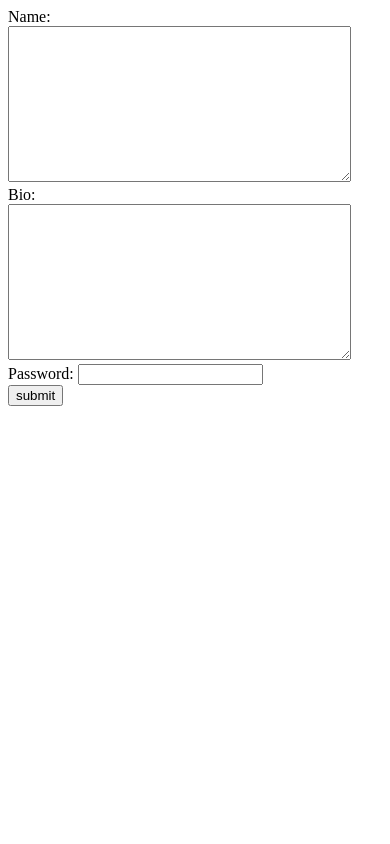
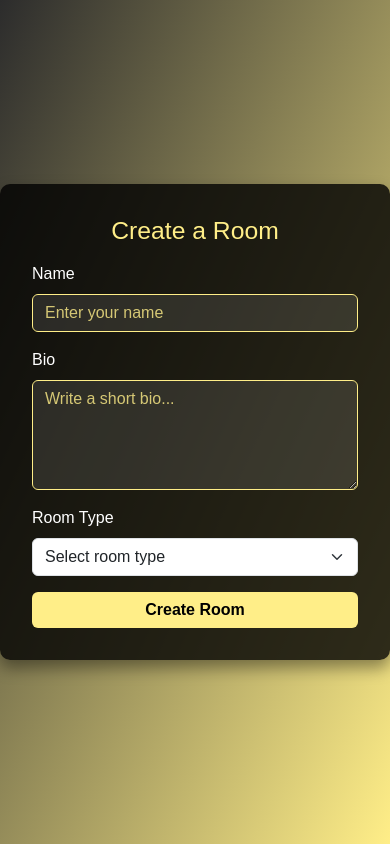
Before and after one commit to Rudraparbat/GroupChat, a Django app: page /crooms in a window 390 px wide. Run offline with Django 5.2, Linux system fonts and the light colour scheme; a user stored in the database is signed in.

```diff
--- a/chats/settings.py
+++ b/chats/settings.py
@@ -76,9 +76,7 @@ TEMPLATES = [
 ASGI_APPLICATION = 'chats.asgi.application'
 
 CSRF_TRUSTED_ORIGINS = [
-    'https://chatterbox-5ysg.onrender.com',
     'http://localhost:8000',
-    'https://groupchat-igdq.onrender.com',
     'https://test-chat-sys.onrender.com',
 ]
 REDIS_URL = os.getenv("REDIS_URL", "redis://localhost:6379/1")
--- /dev/null
+++ b/conn/generator.py
@@ -0,0 +1,4 @@
+import uuid
+class PasswordGenerator() :
+    def generate() :
+        return str(uuid.uuid4().hex)[:8]
--- a/conn/models.py
+++ b/conn/models.py
@@ -4,9 +4,18 @@ from django.db import models
 from django.contrib.auth.models import User
 
 class chatroom(models.Model) :
+    ROOM_TYPE_CHOICES = [
+        ('public', 'Public'),
+        ('private', 'Private'),
+    ]
     name = models.TextField(max_length=25)
     bio = models.TextField(max_length=200)
-    password = models.CharField(max_length=4)
+    room_id = models.CharField(max_length=4)
+    room_type = models.CharField(
+        max_length=10,
+        choices=ROOM_TYPE_CHOICES,
+        default='public',
+    )
     participants = models.ManyToManyField(User ,blank=False)
     updated = models.DateTimeField(auto_now=True)
     created = models.DateTimeField(auto_now_add=True)
--- a/conn/views.py
+++ b/conn/views.py
@@ -3,8 +3,8 @@ from django.contrib.auth.forms import UserCreationForm
 from django.contrib.auth import authenticate , login , logout
 from django.contrib.auth.decorators import login_required
 from .models import *
-from .forms import *
 import re
+from .generator import *
 def home(request) :
     if request.user.is_authenticated :
         return redirect('main')
@@ -15,7 +15,7 @@ def main(request) :
         rooms = chatroom.objects.filter(name__icontains=a)
         b= rooms.count()
     else :
-        rooms = chatroom.objects.all()
+        rooms = chatroom.objects.filter(room_type="public")
         b = rooms.count()
     return render(request , 'index.html' , {'room':rooms , 'b':b})
 @login_required(login_url='li')
@@ -27,20 +27,22 @@ def rooms(request , pk) :
         pasr = 'no'
     if request.method =='POST' :
         pas = request.POST.get('pa')
-        if pas == ct.password :
+        if pas == ct.room_id :
             return render(request , 'room.html' ,{'ct':ct , 'pasr':pasr})
         else :
             return HttpResponse("sorry you cant enter this room cause your enterd password is wrong my friend")
     return render(request , 'password.html',{'cts':ct})
 @login_required(login_url='li')
 def createroom(request):
-    form = roomfrom()
     if request.method=='POST' :
-        vform= roomfrom(request.POST)
-        if vform.is_valid() :
-            vform.save()
-            return redirect('main')
-    return render(request , 'from.html' ,{'from' : form})
+        room_name = request.POST.get('room_name')
+        bio = request.POST.get('bio')
+        room_id  = PasswordGenerator.generate()
+        room_type = request.POST.get('room_types')
+        Room = chatroom(name=room_name,bio=bio,room_id=room_id,room_type=room_type)
+        Room.save()
+        return redirect('main')
+    return render(request , 'from.html')
 def updatedr(request , pk) :
     upfor = chatroom.objects.get(id=pk)
     ufor = roomfrom(instance=upfor)
--- a/templates/from.html
+++ b/templates/from.html
@@ -3,16 +3,103 @@
 <head>
     <meta charset="UTF-8">
     <meta name="viewport" content="width=device-width, initial-scale=1.0">
-    <title>Document</title>
+    <title>Responsive Bootstrap Form</title>
+    <!-- Bootstrap CSS -->
+    <link href="https://cdn.jsdelivr.net/npm/bootstrap@5.3.2/dist/css/bootstrap.min.css" rel="stylesheet">
+    <!-- Custom CSS -->
+    <style>
+        body {
+            font-family: Arial, sans-serif;
+            background: linear-gradient(to bottom right, #2c2c2c, #ffee88);
+            color: #fff;
+            min-height: 100vh;
+            display: flex;
+            justify-content: center;
+            align-items: center;
+        }
+
+        .form-container {
+            background-color: rgba(0, 0, 0, 0.8);
+            padding: 2rem;
+            border-radius: 10px;
+            box-shadow: 0 8px 16px rgba(0, 0, 0, 0.4);
+            width: 100%;
+            max-width: 400px;
+        }
+
+        .form-container h2 {
+            text-align: center;
+            margin-bottom: 1rem;
+            color: #ffee88;
+        }
+
+        .form-control {
+            background-color: rgba(255, 255, 255, 0.1);
+            color: #fff;
+            border: 1px solid #ffee88;
+        }
+        .form-control::placeholder {
+    color: #ffee88; /* Faded Yellow Placeholder */
+    opacity: 0.8; /* Slight transparency for subtle effect */
+}
+
+        .form-control:focus {
+            background-color: rgba(0, 0, 0, 0.2);
+            border-color: #ffd700;
+            box-shadow: none;
+        }
+
+        ::selection {
+            background-color: #ffee88;
+            color: #000;
+        }
+
+        .btn-custom {
+            background-color: #ffee88;
+            color: #000;
+            font-weight: bold;
+            border: none;
+            transition: all 0.3s ease-in-out;
+        }
+
+        .btn-custom:hover {
+            background-color: #ffd700;
+            transform: translateY(-2px);
+        }
+    </style>
 </head>
 <body>
-    <script>
-        alert("name msut be same as you provided as username")
-    </script>
-    <form action="" method="POST">
-        {% csrf_token %}
-        {{from}}
-        <input type="submit" value="submit">
-    </form>
+    <div class="form-container">
+        <form method="POST">
+            <h2>Create a Room</h2>
+            {% csrf_token %}
+            <div class="mb-3">
+                <label for="name" class="form-label">Name</label>
+                <input type="text" id="name" name="room_name" class="form-control" placeholder="Enter your name" required>
+            </div>
+
+            <!-- Bio Field -->
+            <div class="mb-3">
+                <label for="bio" class="form-label">Bio</label>
+                <textarea id="bio" name="bio" class="form-control" rows="4" placeholder="Write a short bio..." required></textarea>
+            </div>
+
+            <!-- Room Type Field -->
+            <div class="mb-3">
+                <label for="room-type" class="form-label">Room Type</label>
+                <select id="room-type" class="form-select" name="room_types" required>
+                    <option value="" disabled selected>Select room type</option>
+                    <option  value="public" >Public</option>
+                    <option value="private">Private</option>
+                </select>
+            </div>
+
+            <!-- Submit Button -->
+            <button type="submit" class="btn btn-custom w-100">Create Room</button>
+        </form>
+    </div>
+
+    <!-- Bootstrap JS -->
+    <script src="https://cdn.jsdelivr.net/npm/bootstrap@5.3.2/dist/js/bootstrap.bundle.min.js"></script>
 </body>
 </html>
--- a/templates/navbar.html
+++ b/templates/navbar.html
@@ -44,7 +44,7 @@
 <body>
     <nav class="navbar navbar-expand-lg navbar-custom sticky-top">
         <div class="container-fluid">
-            <a class="navbar-brand" href="#">Chatbot</a>
+            <a class="navbar-brand" href="#">GroupChat</a>
             <button class="navbar-toggler" type="button" data-bs-toggle="collapse" data-bs-target="#navbarSupportedContent" aria-controls="navbarSupportedContent" aria-expanded="false" aria-label="Toggle navigation">
                 <span class="navbar-toggler-icon"></span>
             </button>
@@ -56,6 +56,9 @@
                     {% if request.user.is_authenticated %}
                     <li class="nav-item">
                         <a class="nav-link active" aria-current="page" href="{% url 'go' %}">Logout</a>
+                    </li>
+                    <li class="nav-item">
+                        <a class="nav-link active" aria-current="page" href="/">{{request.user}}(You)</a>
                     </li>
                     {% endif %}
                     <li class="nav-item">
--- a/templates/password.html
+++ b/templates/password.html
@@ -138,7 +138,7 @@ button:hover {
     <div class="container">
         <div class="login-box">
             <h2>Enter Password</h2>
-            {{cts.password}}
+            {{cts.room_id}}
             <form method='POST'>
                 {% csrf_token %}
                 <div class="input-group">
```
Also changed, not shown: templates/index.html (+30 -26 lines), conn/migrations/0005_rename_password_chatroom_room_id_chatroom_room_type.py (added), db.sqlite3.
